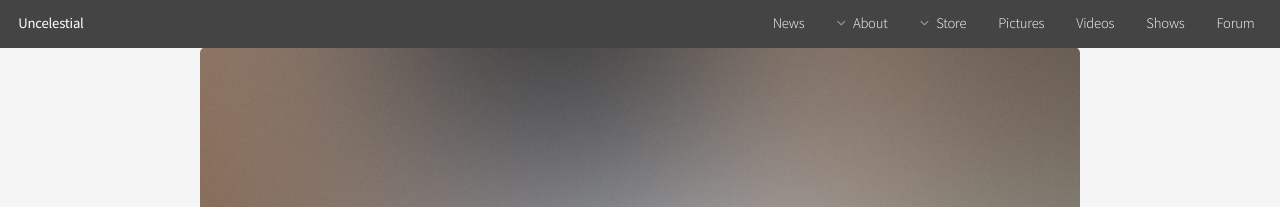
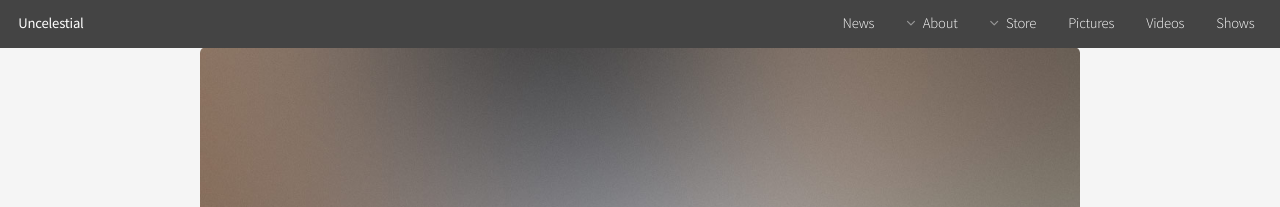
Before and after one commit to tvconefive/uncelestial.github.io, a Jekyll site: the page built from index.md, in a window 1280 px wide. Shown: the top 207 px of the page. Built offline with Jekyll 4.4.1, drawn with Linux system fonts in a browser that asks for light colours.

Commit message:
Update alpha.html

```diff
--- a/_layouts/alpha.html
+++ b/_layouts/alpha.html
@@ -52,7 +52,6 @@
 						<li><a href="/pictures">Pictures</a></li>
 						<li><a href="/videos">Videos</a></li>
 						<li><a href="/shows">Shows</a></li>
-						<li><a href="/forum">Forum</a></li>
 					</ul>
 				</nav>
 			</header>
```
